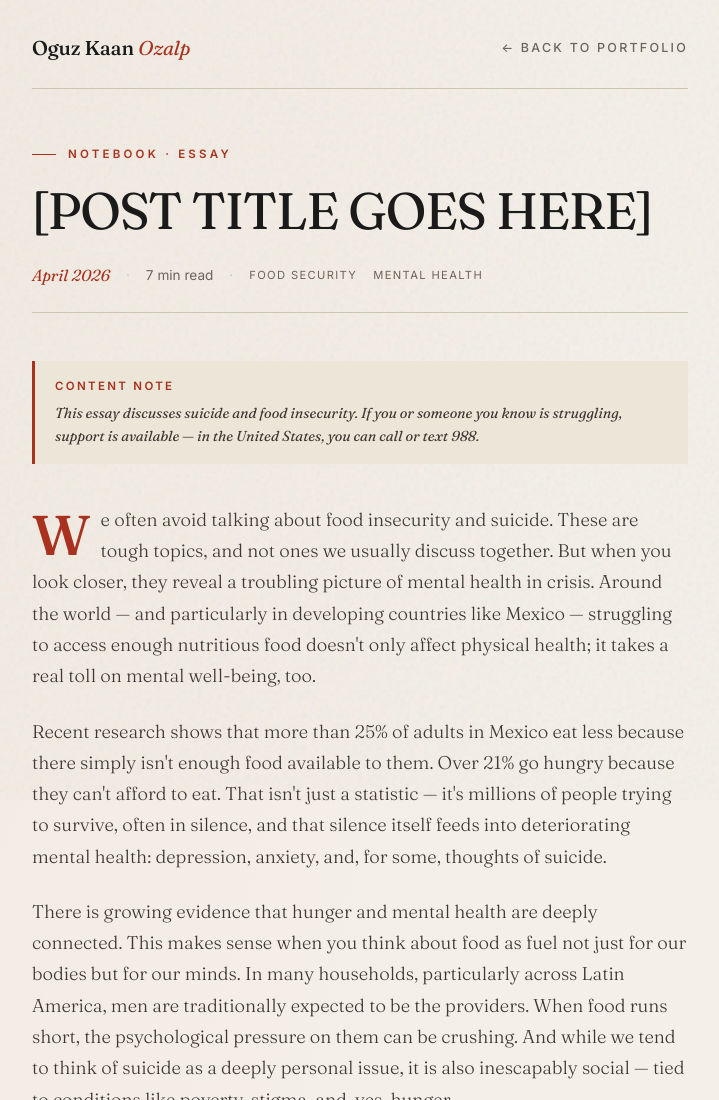
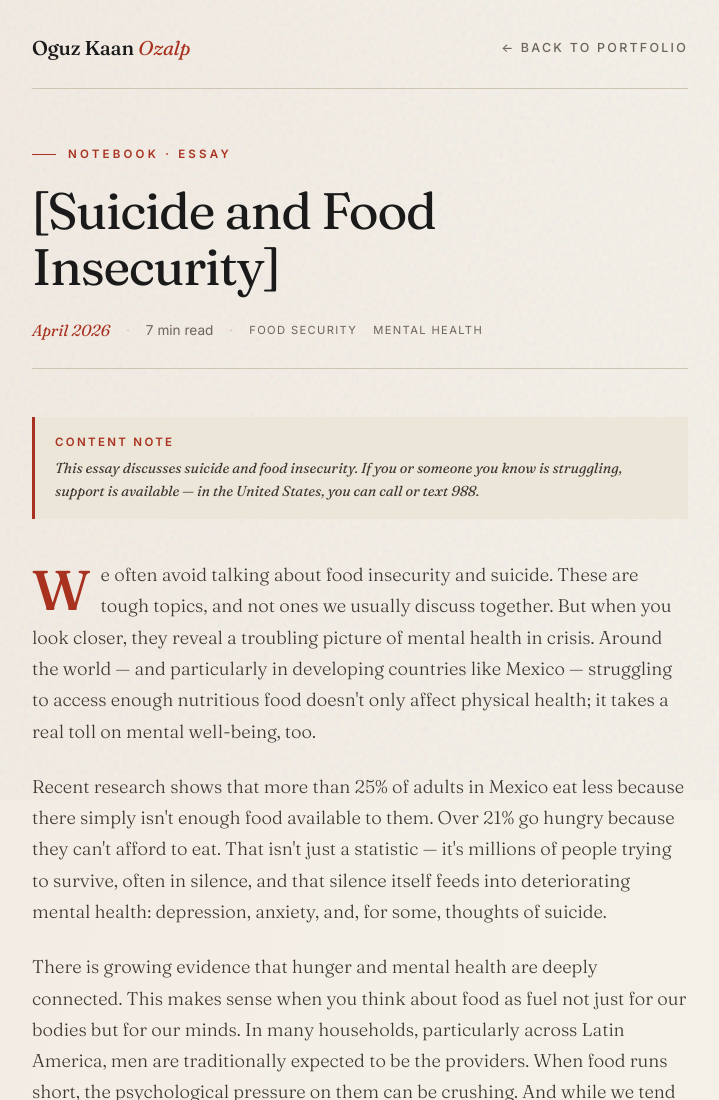
Before and after one commit to oguz96kaan/portfolio, a plain HTML site: page blog/food-insecurity-mental-health.html in a window 1280 px wide. Shown: the top 1100 px of the page, without its empty margins (280-999 px from the left). Drawn offline with Linux system fonts and the light colour scheme.

Commit message:
Update food-insecurity-mental-health.html

```diff
--- a/blog/food-insecurity-mental-health.html
+++ b/blog/food-insecurity-mental-health.html
@@ -3,7 +3,7 @@
 <head>
 <meta charset="UTF-8" />
 <meta name="viewport" content="width=device-width, initial-scale=1.0" />
-<title>[POST TITLE] — Oguz Kaan Ozalp</title>
+<title>[Suicide and Food Insecurity] — Oguz Kaan Ozalp</title>
 <meta name="description" content="On the connection between food insecurity and mental health, and why hunger is never only a physical problem." />
 <link rel="preconnect" href="https://fonts.googleapis.com">
 <link rel="preconnect" href="https://fonts.gstatic.com" crossorigin>
@@ -382,7 +382,7 @@
 
   <article>
     <div class="post-label">Notebook · Essay</div>
-    <h1 class="post-title">[POST TITLE GOES HERE]</h1>
+    <h1 class="post-title">[Suicide and Food Insecurity]</h1>
 
     <div class="post-meta">
       <span class="date">April 2026</span>
```
